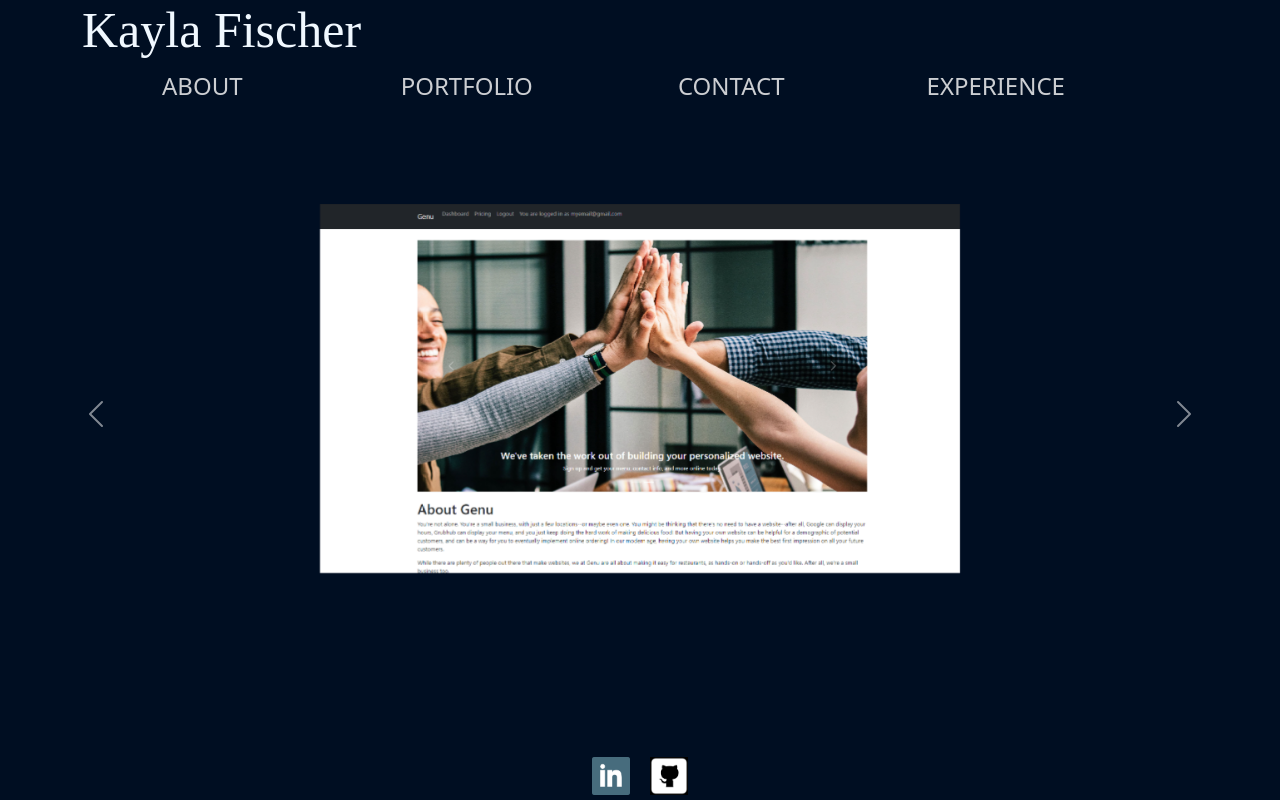
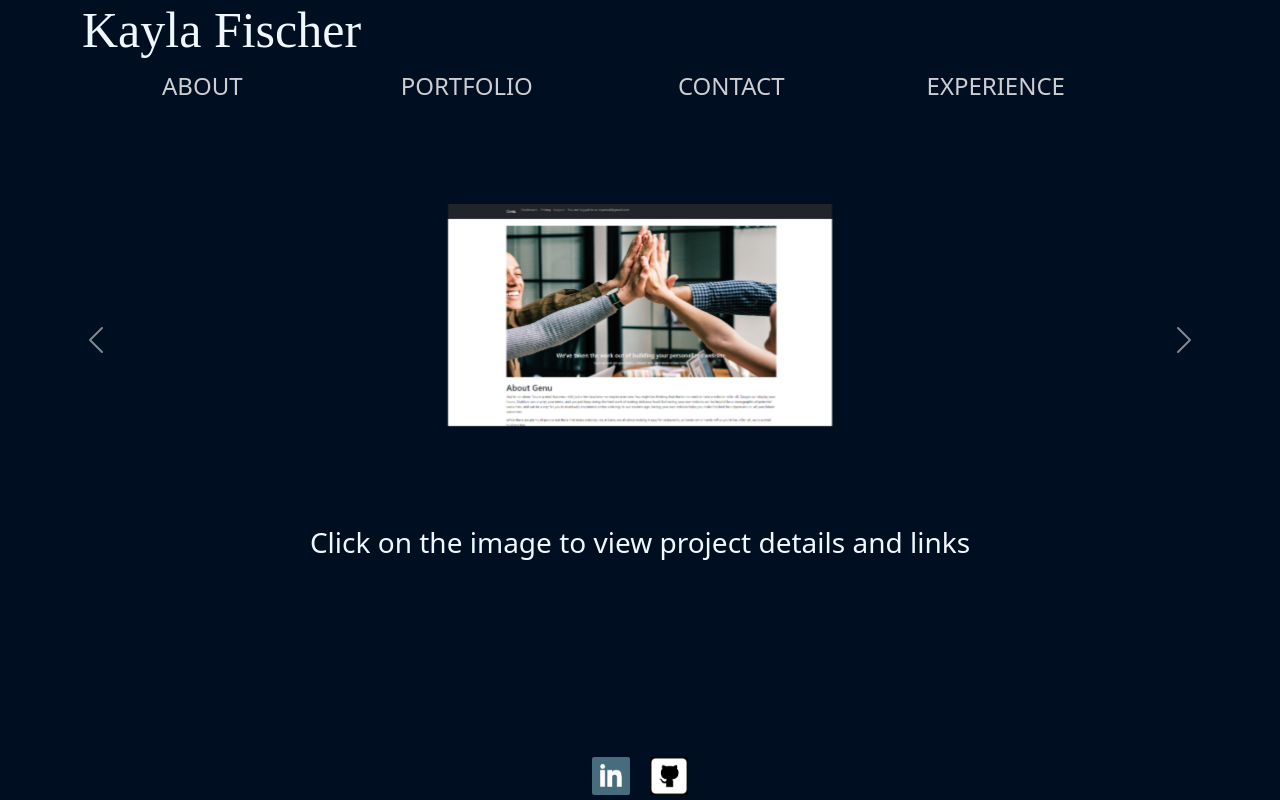
Before and after one commit to kfisch2/my-portfolio, a React (Create React App) app: page / in a window 1280 px wide. Both pictures are taken after a click on the element "PORTFOLIO". Built offline with nearby package versions, Linux system fonts and the light colour scheme; a web font is replaced by a local one.

Commit message:
clean up

```diff
--- a/src/components/About.js
+++ b/src/components/About.js
@@ -9,8 +9,7 @@ export default function About() {
         I'm Kayla, a recent graduate from the University of Oregon Web
         Development Bootcamp. I have a background in mathematics, Japanese, and
         teaching. Check out my previous projects in my portfolio, reach out to
-        me on LinkedIn, or visit my github. Currently exploring software engineer
-        and web development jobs!
+        me on LinkedIn, or check out my code on github!
       </div>
     </div>
   );
--- a/src/components/Contact.js
+++ b/src/components/Contact.js
@@ -101,7 +101,7 @@ export default function ContactForm() {
         <a href="mailto:kmlindsey24@gmail.com">kmlindsey24@gmail.com</a>
       </h3>
       <h3>
-        Connect with me on my{" "}
+        Connect with me on{" "}
         <a
           href="https://www.linkedin.com/in/kayla-fischer-679200109/"
           target={"_blank"}
--- a/src/components/Portfolio.js
+++ b/src/components/Portfolio.js
@@ -63,6 +63,7 @@ export default function Portfolio() {
           );
         })}
       </Carousel>
+      <h3>Click on the image to view project details and links</h3>
     </>
   );
 }
--- a/src/index.css
+++ b/src/index.css
@@ -160,8 +160,8 @@ code {
 /* desktop view */
 @media (min-width: 768px) {
   .carousel-item img {
-    max-width: 50vw;
-    max-height: 75vh;
+    max-width: 30vw;
+    max-height: 45vh;
   }
 
   .row {
```
